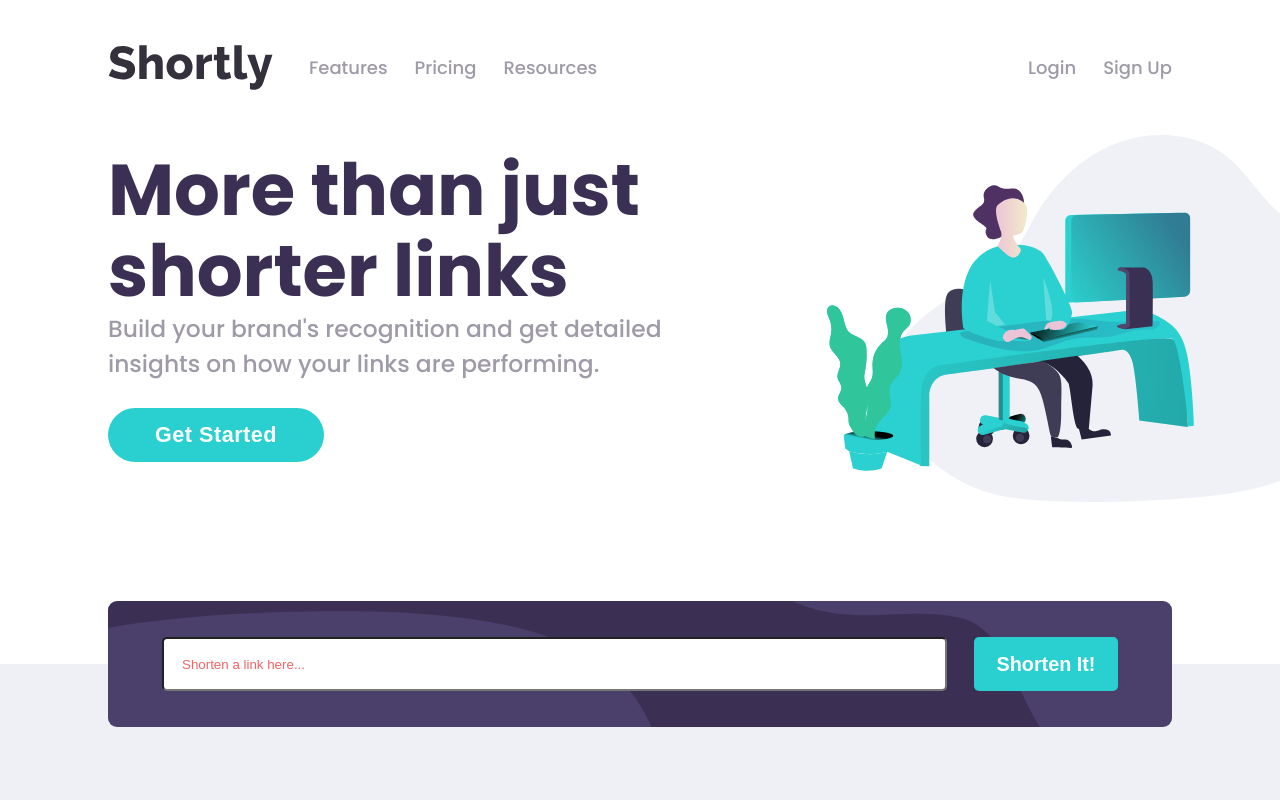
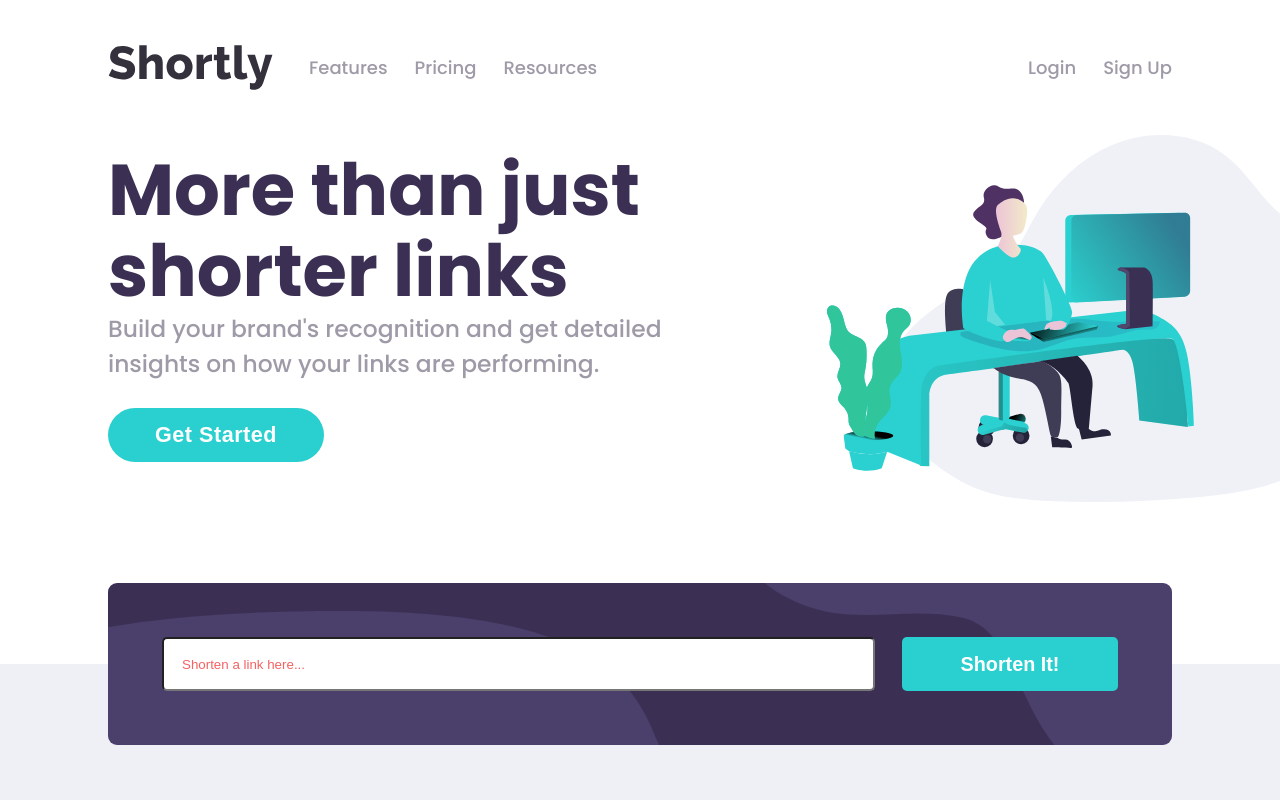
Before and after one commit to niwsa/shortly, a Next.js app in the folder shortly/: page / in a window 1280 px wide. Shown: the top 800 px of the page. Built offline with nearby package versions, Linux system fonts and the light colour scheme.

Commit message:
Form validation

```diff
--- a/shortly/components/Form/index.module.css
+++ b/shortly/components/Form/index.module.css
@@ -5,6 +5,7 @@
   display: flex;
   flex-direction: column;
   align-items: stretch;
+  flex-wrap: wrap;
 
   background-color: var(--color-primary-dark);
   background-image: url('/bg-shorten-mobile.svg');
@@ -14,13 +15,18 @@
   border-radius: var(--space-xs);
 }
 
+.form__input-container {
+  position: relative;
+}
+
 .form__input {
+  width: 100%;
   height: var(--space-xl);
   border-radius: 5px;
   padding: var(--space-xs) var(--space-sm);
 }
 
-.form__input::placeholder {
+.form__input:invalid::placeholder {
   color: var(--color-secondary-red);
 }
 
@@ -47,24 +53,32 @@
   max-height: 100%;
 }
 
+.form__error {
+  position: absolute;
+  color: var(--color-secondary-red);
+  font-size: 0.8rem;
+  letter-spacing: 0.2px;
+  font-style: italic;
+}
+
 @media screen and (min-width: 700px) {
   .form {
     flex-direction: row;
 
-    padding: var(--space-lg) var(--space-xl);
+    padding: var(--space-xl) var(--space-xl);
 
     background-image: url('/bg-shorten-desktop.svg');
     background-position: center;
     background-size: cover;
   }
 
-  .form__input {
+  .form__input-container {
     flex: 1;
   }
 
   .form__status,
   .form__submit {
-    width: 8rem;
+    width: calc(2 * var(--space-xxl));
     margin-top: 0;
     margin-left: var(--space-md);
   }
--- a/shortly/components/Form/index.tsx
+++ b/shortly/components/Form/index.tsx
@@ -1,4 +1,4 @@
-import { FormEvent, useState } from 'react'
+import { FormEvent, useRef, useState } from 'react'
 import { ShrtCodeData, ShrtCodeDataRes } from 'lib/apiClient'
 import styles from './index.module.css'
 
@@ -9,9 +9,23 @@ interface FormProps {
 const Form = (props: FormProps): JSX.Element => {
   const { addShrtCodeToList } = props
   const [inputUrl, setInputUrl] = useState('')
+  const inputRef = useRef<HTMLInputElement>(null)
+  const [errMessage, setErrMessage] = useState('')
 
   const handleChange = (e: FormEvent<HTMLInputElement>): void => {
+    setErrMessage('')
     setInputUrl(e.currentTarget.value)
+  }
+
+  const showErrors = (): void => {
+    if (inputRef.current.validity.typeMismatch) {
+      setErrMessage('Please enter a valid https:// url')
+    }
+    if (inputRef.current.validity.patternMismatch) {
+      setErrMessage('Only HTTPS urls allowed')
+    }
+    if (inputRef.current.validity.valueMissing)
+      setErrMessage('Please add a link')
   }
 
   const [fetchingShrtCode, setFetchingShrtCode] = useState(false)
@@ -27,7 +41,12 @@ const Form = (props: FormProps): JSX.Element => {
       )) as ShrtCodeDataRes
       addShrtCodeToList(result)
     } catch (err) {
+      if (typeof err === 'object') {
         console.error(err)
+        setErrMessage(`Request failed.Please try again`)
+      } else {
+        setErrMessage(err)
+      }
     } finally {
       // remove loading state
       setFetchingShrtCode(false)
@@ -38,6 +57,7 @@ const Form = (props: FormProps): JSX.Element => {
 
   return (
     <form onSubmit={handleSubmit} className={styles['form']}>
+      <div className={styles['form__input-container']}>
         <input
           type="url"
           className={styles['form__input']}
@@ -45,10 +65,18 @@ const Form = (props: FormProps): JSX.Element => {
           pattern="https://.*"
           title="Only https urls allowed"
           required
+          aria-required
           value={inputUrl}
           onChange={handleChange}
           aria-label="URL to shorten"
+          aria-describedby="url-error"
+          onInvalid={showErrors}
+          ref={inputRef}
         ></input>
+        <div id="url-error" className={styles['form__error']}>
+          {errMessage}
+        </div>
+      </div>
       {fetchingShrtCode ? (
         <div
           aria-live="polite"
--- a/shortly/lib/apiClient.ts
+++ b/shortly/lib/apiClient.ts
@@ -32,7 +32,8 @@ async function client(path: string): Promise<ShrtCodeDataRes | ShrtCodeErr> {
   if (response.ok) {
     return data
   } else {
-    return Promise.reject(data)
+    const { error } = data as ShrtCodeErr
+    return Promise.reject(error)
   }
 
 }
```
Lines whose indentation alone changed are shown as unchanged.
